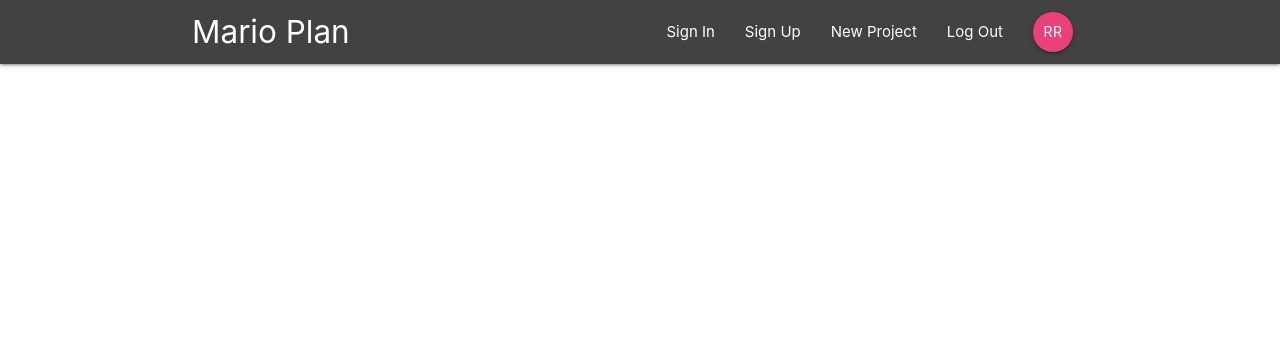
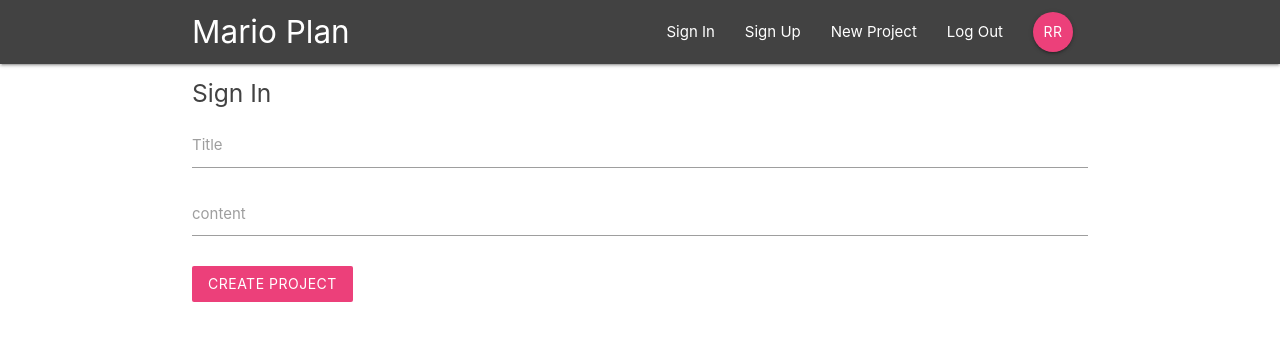
Before and after one commit to Roshith93/react-redux-project_create, a React (Create React App) app: page /createproject in a window 1280 px wide. Shown: the top 340 px of the page. Built offline with nearby package versions, Linux system fonts and the light colour scheme.

Commit message:
added create project page

```diff
--- a/src/App.js
+++ b/src/App.js
@@ -4,6 +4,7 @@ import { Dashboard } from './components/dashboard/Dashboard'
 import { ProjectDetails } from './components/projects/ProjectDetails'
 import { SignIn } from './components/auth/SignIn'
 import { SignUp } from './components/auth/SignUp'
+import { CreateProject } from './components/projects/CreateProject'
 
 const App = () => {
   return (
@@ -14,6 +15,7 @@ const App = () => {
         <Route exact path='/project/:id' component={ProjectDetails} />
         <Route exact path='/signin' component={SignIn} />
         <Route exact path='/signup' component={SignUp} />
+        <Route exact path='/createproject' component={CreateProject} />
       </Switch>
     </Router>
   )
--- a/src/components/layout/SignedInLinks.js
+++ b/src/components/layout/SignedInLinks.js
@@ -1,17 +1,19 @@
 import React from 'react'
 import { NavLink } from 'react-router-dom'
 
- export const SignedInLinks = () => {
+export const SignedInLinks = () => {
   return (
     <ul className='right'>
       <li>
-        <NavLink to='/'>New Project</NavLink>
+        <NavLink to='/createproject'>New Project</NavLink>
       </li>
       <li>
         <NavLink to='/'>Log Out</NavLink>
       </li>
       <li>
-        <NavLink to='/' className="btn btn-floating pink lighten-1">RR</NavLink>
+        <NavLink to='/' className='btn btn-floating pink lighten-1'>
+          RR
+        </NavLink>
       </li>
     </ul>
   )
--- a/src/components/projects/CreateProject.js
+++ b/src/components/projects/CreateProject.js
@@ -0,0 +1,60 @@
+import { useState } from 'react'
+// = initial State
+const initialState = {
+  title: '',
+  content: '',
+}
+export const CreateProject = () => {
+  //  = setting multiple values to state
+  const [{ title, content }, setState] = useState(initialState)
+  //  = onChange on the state
+  const onChangeValues = (e) => {
+    const { name, value } = e.target
+    setState((prevState) => ({ ...prevState, [name]: value }))
+  }
+  //  = clearing the state
+  const clearState = () => {
+    console.log('calling')
+    setState({ ...initialState })
+  }
+  //  = handle submit the state
+  const handleSubmit = (e) => {
+    e.preventDefault()
+    console.log(title, content)
+    clearState()
+  }
+  return (
+    <div className='container'>
+      <form onSubmit={handleSubmit} className='white'>
+        <h5 className='grey-text text-darken-3'>Sign In</h5>
+        <div className='input-field'>
+          <label htmlFor='title'>Title</label>
+          <input
+            type='text'
+            id='title'
+            name='title'
+            value={title}
+            onChange={onChangeValues}
+          />
+        </div>
+        <div className='input-field'>
+          <label htmlFor='content'>content</label>
+          <textarea
+            name='content'
+            id='content'
+            value={content}
+            onChange={onChangeValues}
+            cols='30'
+            rows='10'
+            className='materialize-textarea'
+          ></textarea>
+        </div>
+        <div className='input-field'>
+          <button type='submit' className='btn pink lighten-1 z-depth-0'>
+            Create Project
+          </button>
+        </div>
+      </form>
+    </div>
+  )
+}
```
